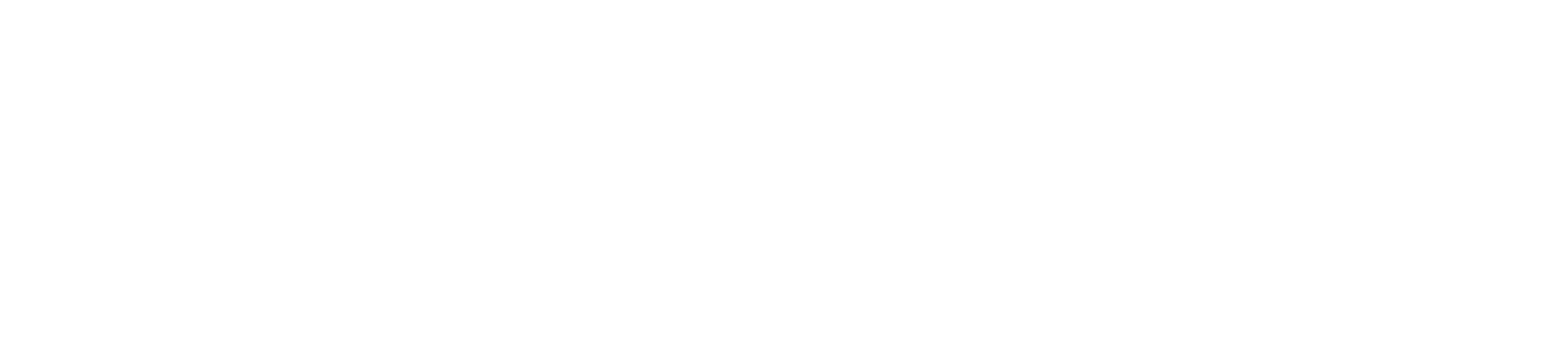
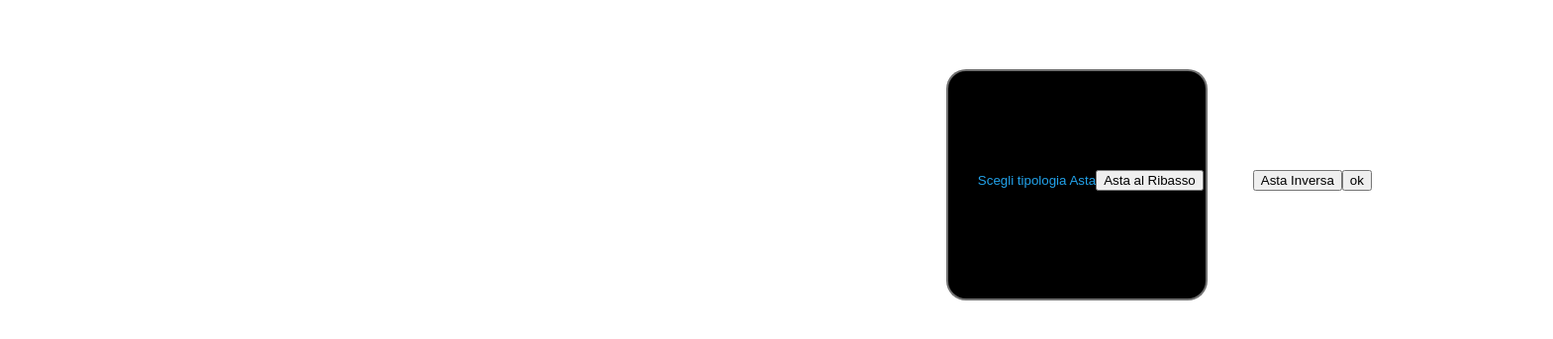
Before and after one commit to andrear3/ingsw-project-2023, an Angular app in the folder frontend/angular-app/: page / in a window 1280 px wide. Shown: the part 149-492 px from the top of the page at 99% size, 1569 px wide, since content can reach past the window. Built offline with nearby package versions, Linux system fonts and the light colour scheme; no server answers; a web font is replaced by a local one.

Commit message:
aggiunta componente in Controller per Popup

```diff
--- a/frontend/angular-app/src/app/navbar/navbar.component.html
+++ b/frontend/angular-app/src/app/navbar/navbar.component.html
@@ -55,6 +55,12 @@
               <path d="m5.391,9.109c-.391-.391-.391-1.023,0-1.414L12.793.293c.391-.391,1.023-.391,1.414,0s.391,1.023,0,1.414l-7.402,7.402c-.195.195-.451.293-.707.293s-.512-.098-.707-.293Zm8.496,8.495c.195.195.451.293.707.293s.512-.098.707-.293l7.402-7.401c.391-.391.391-1.023,0-1.414-.391-.391-1.023-.391-1.414,0l-7.402,7.401c-.391.391-.391,1.023,0,1.414Zm-.522-3.555l5.871-5.871-4.414-4.414-5.871,5.871,1.5,1.5L.293,21.293c-.391.391-.391,1.023,0,1.414.195.195.451.293.707.293s.512-.098.707-.293l10.158-10.158,1.5,1.5Zm9.635,7.951h-.051c-.232-1.14-1.242-2-2.449-2h-8c-1.208,0-2.217.86-2.449,2h-.051c-.553,0-1,.447-1,1s.447,1,1,1h13c.553,0,1-.447,1-1s-.447-1-1-1Z"/>
             </svg>
             <label>Crea Asta</label>
+            <div class="popup">
+              <span class="tipologiaAsta">Scegli tipologia Asta</span>
+              <button class="astaRibasso-BTN">Asta al Ribasso</button>
+              <button class="astaInversa-BTN">Asta Inversa</button>
+              <button type="button">ok</button>
+            </div>
           </button>
           <div class="dashboardIcon">
             <svg xmlns="http://www.w3.org/2000/svg" id="Layer_1" data-name="Layer 1" viewBox="0 0 24 24">
@@ -77,11 +83,7 @@
             </svg>
             <label>Cambia Profilo</label>
           </div>
-         <div calss="Popup" id="popupAsta">
-          <div clss="overlay"></div>
-          <div clas="content">sgvasdfgadgdgsdg</div>
-            <div class="closePopup" onclick="scegliAstaPopup()"></div>
-         </div>
+
     </div>
       </mat-toolbar-row>
     </mat-toolbar>
--- a/frontend/angular-app/src/app/navbar/navbar.component.scss
+++ b/frontend/angular-app/src/app/navbar/navbar.component.scss
@@ -32,7 +32,6 @@
     gap: 50px;
  }
   .auctionIcon{
-    //background-color: #22A2EA;
     color: white;
     border: none;
     width: 25px;
@@ -41,6 +40,33 @@
     margin-left: 100px;
     fill:white;
   }
+  .popup{
+    width: 200px;
+    height: 200px;
+    border:2px solid ie-hex-str($color: #AAAA);
+    border-radius: 20px;
+    position: absolute;
+    transform: translate(-50%,-50%);
+    text-align: center;
+    padding: 0 30px 30px ;
+    color:#22A2EA;
+    align-items: center;
+    background-color: black;
+    margin-top: 300px;
+  }
+  .tipologiaAsta label{
+    margin-top: 100px;
+  }
+.astaRibasso-BTN{
+position: relative;
+margin-top: 100px;
+margin-right:50px ;
+  }
+
+
+
+
+
   .auctionIcon label{
     background-color: #22A2EA;
     color:white;
```
Also changed, not shown: 1 other file (tests, documents, lock files or other folders).
